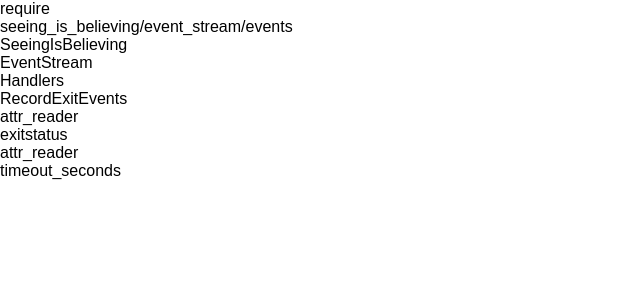
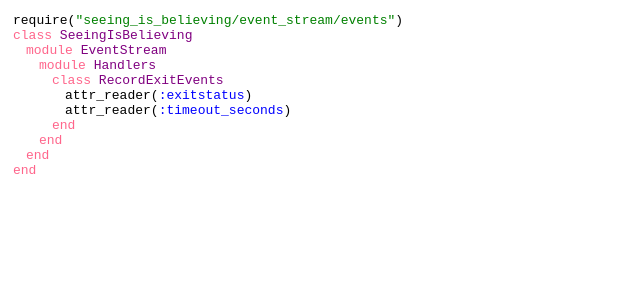
Before and after one commit to JoshCheek/ast-editing, a React (Create React App) app: page / in a window 1280 px wide. Shown: the top 300 px of the page, without its empty margins (0-640 px from the left). Built offline with nearby package versions, Linux system fonts and the light colour scheme.

Commit message:
Rendering basic Ruby

```diff
--- a/src/index.css
+++ b/src/index.css
@@ -1,5 +1,37 @@
 body {
   margin: 0;
   padding: 0;
-  font-family: sans-serif;
 }
+
+.Ruby {
+  margin: 1em;
+  font-family: monospace;
+}
+
+.Ruby .Ast {
+}
+.Ruby .Ast.Begin {
+}
+.Ruby .Ast.Constant {
+  color: purple;
+}
+.Ruby .Ast.Module .body {
+  margin-left: 1em;
+}
+.Ruby .Ast.Class .body {
+  margin-left: 1em;
+}
+.Ruby .Ast.Call {
+}
+.Ruby .Ast.Symbol {
+  color: blue;
+}
+.Ruby .Ast.String {
+  color: green;
+}
+.Ruby .Ast.Begin {
+}
+
+.Ruby .keyword {
+  color: rgba(255, 50, 100, 0.75);
+}
--- a/src/index.js
+++ b/src/index.js
@@ -4,21 +4,103 @@ import './index.css';
 // import App from './App';
 import registerServiceWorker from './registerServiceWorker';
 
+class Keyword extends Component {
+  render() {
+    return <span className="keyword">{this.props.kw}</span>
+  }
+}
+class Line extends Component {
+  render() {
+    return <div className="line">{this.props.children}</div>
+  }
+}
+
 class Ruby extends Component {
   render() {
-    return this.renderAst(this.props.ast, [], 0)
+    return <div className="Ruby">
+      {this.renderAst(this.props.ast, [], 0)}
+    </div>
   }
 
   renderAst(ast, classes, key) {
     if(!ast) return null
     if(typeof ast === 'string') return ast
-    return <div className={ast.className(classes)} key={key}>
+    return this['render'+ast.constructor.name](ast, classes, key)
+  }
+
+  renderAstBegin(ast, classes, key) {
+    return <div className={this.className(ast, classes)} key={key}>
       {ast.children.map(
-        (child, i) => this.renderAst(child, ast.childClasses[i], i)
+        (child, i) => (<div key={i}>
+          {this.renderAst(child, ast.childClasses[i], i)}
+        </div>)
       )}
     </div>
   }
 
+  renderAstString(ast, classes, key) {
+    return <span className={this.className(ast, classes)} key={key}>
+      "{ast.value}"
+    </span>
+  }
+
+  renderAstSymbol(ast, classes, key) {
+    return <span className={this.className(ast, classes)} key={key}>
+      :{ast.value}
+    </span>
+  }
+
+  renderAstCall(ast, classes, key) {
+    const [receiverClass, messageClass, argsClass] = ast.childClasses
+    const receiver = ast.receiver ? this.renderAst(ast.receiver, receiverClass, 0) : null
+    const message  = <span className={messageClass}>{ast.message}</span>
+    const args     = <span className={argsClass}>
+      {ast.args.map((arg, i) => this.renderAst(arg, [], i))}
+    </span>
+    return <div className={this.className(ast, classes)} key={key}>
+      {receiver}{receiver ? "." : null}{message}({args})
+    </div>
+  }
+  renderAstClass(ast, classes, key) {
+    const [constantClass, superclassClass, bodyClass] = ast.childClasses
+    const constant   = this.renderAst(ast.constant,   [constantClass],   0)
+    const superclass = this.renderAst(ast.superclass, [superclassClass], 1)
+    const body       = this.renderAst(ast.body,       [bodyClass],       2)
+    return <div className={this.className(ast, classes)} key={key}>
+      <Line>
+        <Keyword kw="class" /> {constant}{superclass ? [" < ", superclass] : ""}
+      </Line>
+        {body}
+      <Line>
+        <Keyword kw="end" />
+      </Line>
+    </div>
+  }
+  renderAstModule(ast, classes, key) {
+    const [constantClass, bodyClass] = ast.childClasses
+    const constant   = this.renderAst(ast.constant,   [constantClass],   0)
+    const body       = this.renderAst(ast.body,       [bodyClass],       2)
+    return <div className={this.className(ast, classes)} key={key}>
+      <Line><Keyword kw="module" /> {constant}</Line>
+        {body}
+      <Line><Keyword kw="end" /></Line>
+    </div>
+  }
+  renderAstConstant(ast, classes, key) {
+    if(ast.namespace)
+      throw new Error("FIXME: Haven't implemented namespaces yet!")
+
+    return <span className={this.className(ast, classes)} key={key}>
+      {ast.name}
+    </span>
+  }
+
+  className(ast, classes) {
+    return [...classes, 'Ast', ast.constructor.name.slice(3)].join(" ")
+  }
+  keyword(kw) {
+    return <span class="keyword">{kw}</span>
+  }
 }
 
 class Ast {
@@ -30,15 +112,13 @@ class Ast {
   get isRoot()       { return false }
   get isLiteral()    { return false }
   get isAst()        { return true }
-  className(classes) {
-    return [...classes, this.constructor.name.slice(3)].join(" ")
-  }
 }
 class AstBegin extends Ast {
   get type() { return 'begin' }
 }
 class AstLiteral extends Ast {
   get isLiteral() { return true }
+  get value() { return this.children[0] }
 }
 class AstString extends AstLiteral {
   get type() { return 'string' }
@@ -48,18 +128,28 @@ class AstSymbol extends AstLiteral {
 }
 class AstCall extends Ast {
   get type()         { return 'call' }
-  get childClasses() { return ['receiver', 'name', 'args'] }
+  get childClasses() { return ['receiver', 'message', 'args'] }
+  get receiver()     { return this.children[0] }
+  get message()      { return this.children[1] }
+  get args()         { return this.children[2] }
 }
 class AstClass extends Ast {
   get type()         { return 'class' }
-  get childClasses() { return ['name', 'superclass', 'body'] }
+  get childClasses() { return ['constant', 'superclass', 'body'] }
+  get constant()     { return this.children[0] }
+  get superclass()   { return this.children[1] }
+  get body()         { return this.children[2] }
 }
 class AstModule extends Ast {
   get type()         { return 'class' }
-  get childClasses() { return ['name', 'body'] }
+  get childClasses() { return ['constant', 'body'] }
+  get constant()     { return this.children[0] }
+  get body()         { return this.children[1] }
 }
 class AstConstant extends Ast {
   get childClasses() { return ['namespace', 'name'] }
+  get namespace()    { return this.children[0] }
+  get name()         { return this.children[1] }
 }
 
 
@@ -67,7 +157,7 @@ const ast = new AstBegin(
   new AstCall(
     null,
     "require",
-    new AstString("seeing_is_believing/event_stream/events")
+    [new AstString("seeing_is_believing/event_stream/events")]
   ),
   new AstClass(
     new AstConstant(null, "SeeingIsBelieving"),
@@ -80,8 +170,8 @@ const ast = new AstBegin(
           new AstConstant(null, 'RecordExitEvents'),
           null,
           new AstBegin(
-            new AstCall(null, 'attr_reader', new AstSymbol('exitstatus')),
-            new AstCall(null, 'attr_reader', new AstSymbol('timeout_seconds')),
+            new AstCall(null, 'attr_reader', [new AstSymbol('exitstatus')]),
+            new AstCall(null, 'attr_reader', [new AstSymbol('timeout_seconds')]),
           ),
         ),
       ),
```
